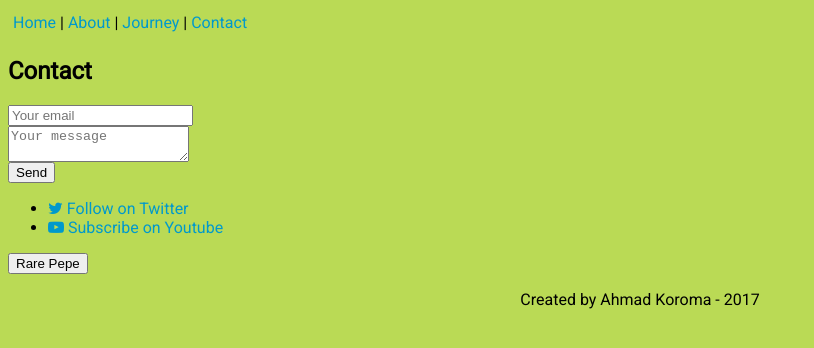
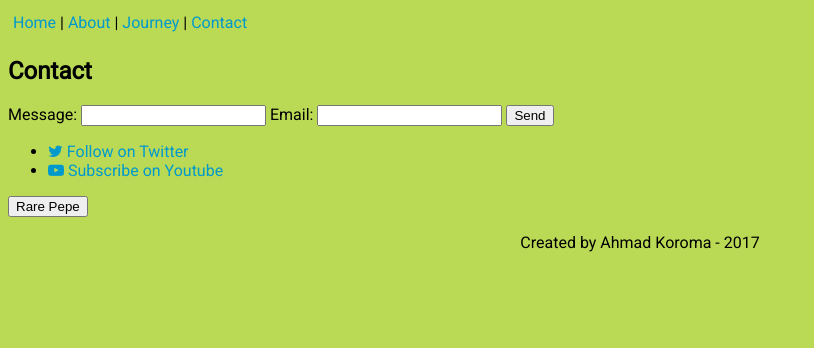
Before and after one commit to KeiyosX/keiyosx.github.io, a plain HTML site: page contact.html in a window 1280 px wide. Shown: the whole page, without its empty margins (0-814 px from the left). Drawn offline with Linux system fonts and the light colour scheme.

Commit message:
Add files via upload

```diff
--- a/contact.html
+++ b/contact.html
@@ -17,10 +17,12 @@
 
 		<section id="Contact" style="clear:both;">
 			<h1>Contact</h1>
-			<form method="POST" action="http://formspree.io/ahmadkoroma98@gmail.com">
-  				<input type="email" name="email" placeholder="Your email"><br>
-  				<textarea name="message" placeholder="Your message"></textarea><br>
-  				<button type="submit">Send</button>
+			<form action="https://formspree.io/your@email.com" method="POST">
+    			Message:
+    			<input type="text" name="name">
+    			Email:
+    			<input type="email" name="_replyto">
+    			<input type="submit" value="Send">
 			</form>
 
 			<ul>
```
